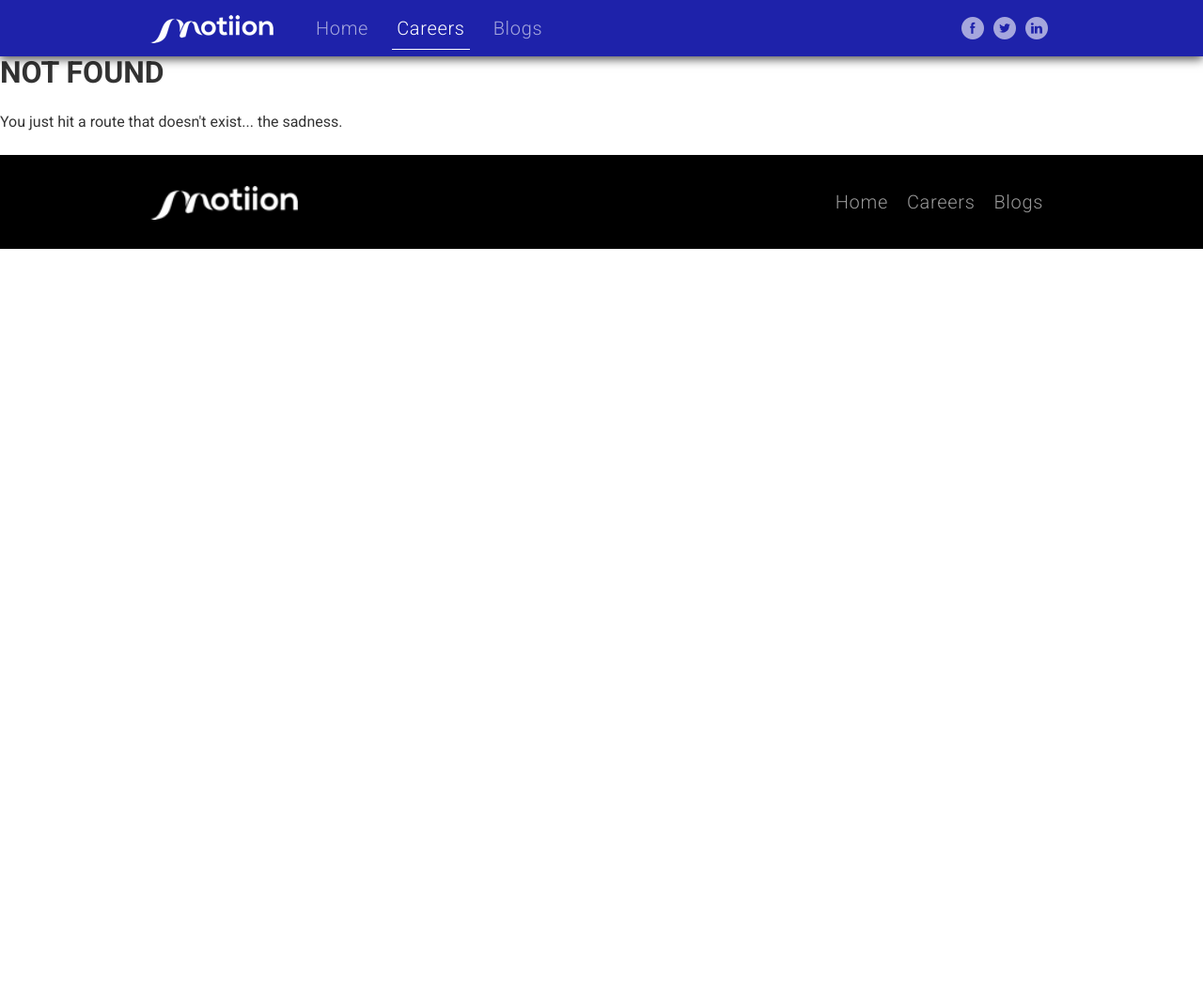
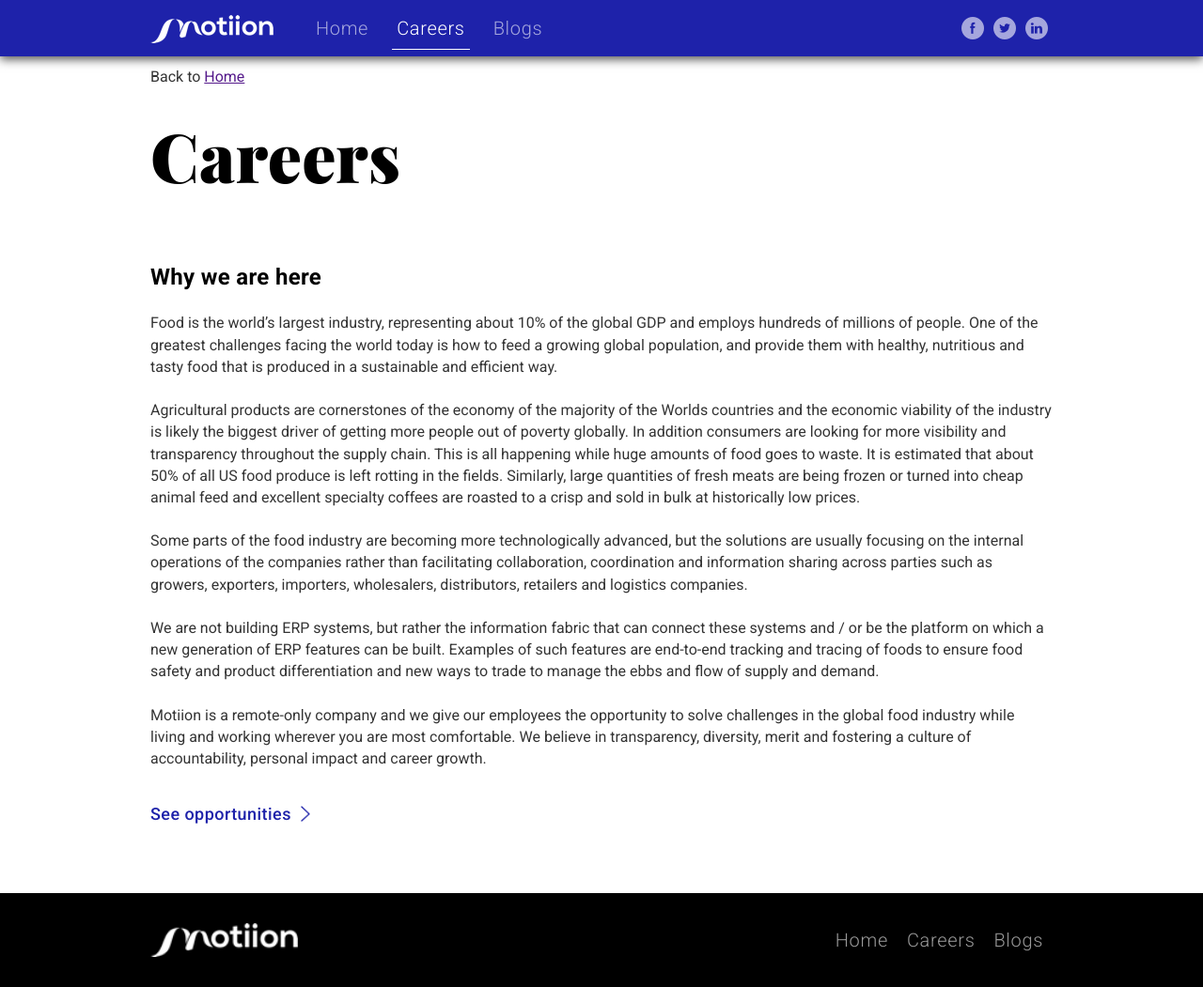
Before and after one commit to briancdev21/gatsby_blogging_app, a Gatsby site in the folder motiion/: page /careers in a window 1280 px wide. Before the commit this address had no page. Shown: the whole page at 94% size. Before the commit the page ends 800 px from the top, so only its background shows below. Built offline with nearby package versions, Linux system fonts and the light colour scheme; Gatsby itself is replaced by a stand-in of ours.

Commit message:
Complete the section of careers page

```diff
--- a/motiion/src/components/SectionContainer.js
+++ b/motiion/src/components/SectionContainer.js
@@ -1,9 +1,9 @@
 import React from 'react'
 import styled from 'styled-components'
 
-const SectionContainer = ({ children, style, alignItems }) => {
+const SectionContainer = ({ children, style, alignItems, column }) => {
   return (
-    <Container alignItems={alignItems} style={{...style}}>
+    <Container alignItems={alignItems} style={{...style}} column={column}>
       {children}
     </Container>
 )}
@@ -11,7 +11,7 @@ const SectionContainer = ({ children, style, alignItems }) => {
 export default SectionContainer;
 
 const Container = styled.div`
-  display: flex;
+  display: ${props => props.column ? 'block' : 'flex'};
   align-items: ${props => props.alignItems ? props.alignItems : 'flex-start'};
   width: 960px;
   margin: auto;
--- a/motiion/src/images/index.js
+++ b/motiion/src/images/index.js
@@ -1,5 +1,6 @@
 export { default as Facebook } from './Facebook.png';
 export { default as icArrowWhite } from './ic_arrow-white.png';
+export { default as icArrowBlue } from './ic_arrow-blue.png';
 export { default as LinkedinWhite } from './Linkedin-white.png';
 export { default as TwitterWhite } from './Twitter-white.png';
 export { default as FacebookWhite } from './Facebook-white.png';
--- /dev/null
+++ b/motiion/src/pages/careers.js
@@ -0,0 +1,63 @@
+import React from 'react'
+
+import { Layout } from '../layouts'
+import { SectionContainer, PaddingDiv, PlayFairText, RobotoText, MoreButton } from '../components';
+import { icArrowBlue } from '../images';
+
+const IndexPage = () => {
+  return (
+    <React.Fragment>
+      <Layout
+        pageTitle='Careers'
+        meta={[
+          { name: 'description', content: 'Mottion PWA' },
+          { name: 'keywords', content: 'Mottion, Gatsby, PWA' },
+        ]}
+      >
+        <section>
+          <SectionContainer column style={{ minHeight: 0 }}>
+            <PaddingDiv top={10} bottom={10}>
+              Back to <a href="">Home</a>
+            </PaddingDiv>
+            <PaddingDiv top={10} bottom={40}>
+              <PlayFairText weight="900" size={72} color="#000">
+                Careers
+              </PlayFairText>
+            </PaddingDiv>
+          </SectionContainer>
+        </section>
+        <section>
+          <SectionContainer column>
+            <PaddingDiv top={20} bottom={20}>
+              <RobotoText size="24" weight="600" color="#000">
+                Why we are here
+              </RobotoText>
+            </PaddingDiv>
+            <div>
+              <p>
+                Food is the world’s largest industry, representing about 10% of the global GDP and employs hundreds of millions of people. One of the greatest challenges facing the world today is how to feed a growing global population, and provide them with healthy, nutritious and tasty food that is produced in a sustainable and efficient way.
+              </p>
+              <p>
+                Agricultural products are cornerstones of the economy of the majority of the Worlds countries and the economic viability of the industry is likely the biggest driver of getting more people out of poverty globally. In addition consumers are looking for more visibility and transparency  throughout the supply chain. This is all happening while huge amounts of food goes to waste. It is estimated that about 50% of all US food produce is left rotting in the fields. Similarly, large quantities of fresh meats are being frozen or turned into cheap animal feed and excellent specialty coffees are roasted to a crisp and sold in bulk at historically low prices.
+              </p>
+              <p>
+                Some parts of the food industry are becoming more technologically advanced, but the solutions are usually focusing on the internal operations of the companies rather than facilitating collaboration, coordination and information sharing across parties such as growers, exporters, importers, wholesalers, distributors, retailers and logistics companies.
+              </p>
+              <p>
+                We are not building ERP systems, but rather the information fabric that can connect these systems and / or be the platform on which a new generation of ERP features can be built. Examples of such features are end-to-end tracking and tracing of foods to ensure food safety and product differentiation and new ways to trade to manage the ebbs and flow of supply and demand.
+              </p>
+              <p>
+                Motiion is a remote-only company and we give our employees the opportunity to solve challenges in the global food industry while living and working wherever you are most comfortable. We believe in transparency, diversity, merit and fostering a culture of accountability, personal impact and career growth.
+              </p>
+            </div>
+            <PaddingDiv bottom={60}>
+              <MoreButton style={{ color: '#1e22aa', justifyContent: 'flex-start' }} href={'#'}>See opportunities <img src={icArrowBlue} alt="white arrow"/></MoreButton>
+            </PaddingDiv>
+          </SectionContainer>
+        </section>
+      </Layout>
+    </React.Fragment>
+  )
+}
+
+export default IndexPage
```
Also changed, not shown: motiion/src/images/ic_arrow-blue.png (added).
